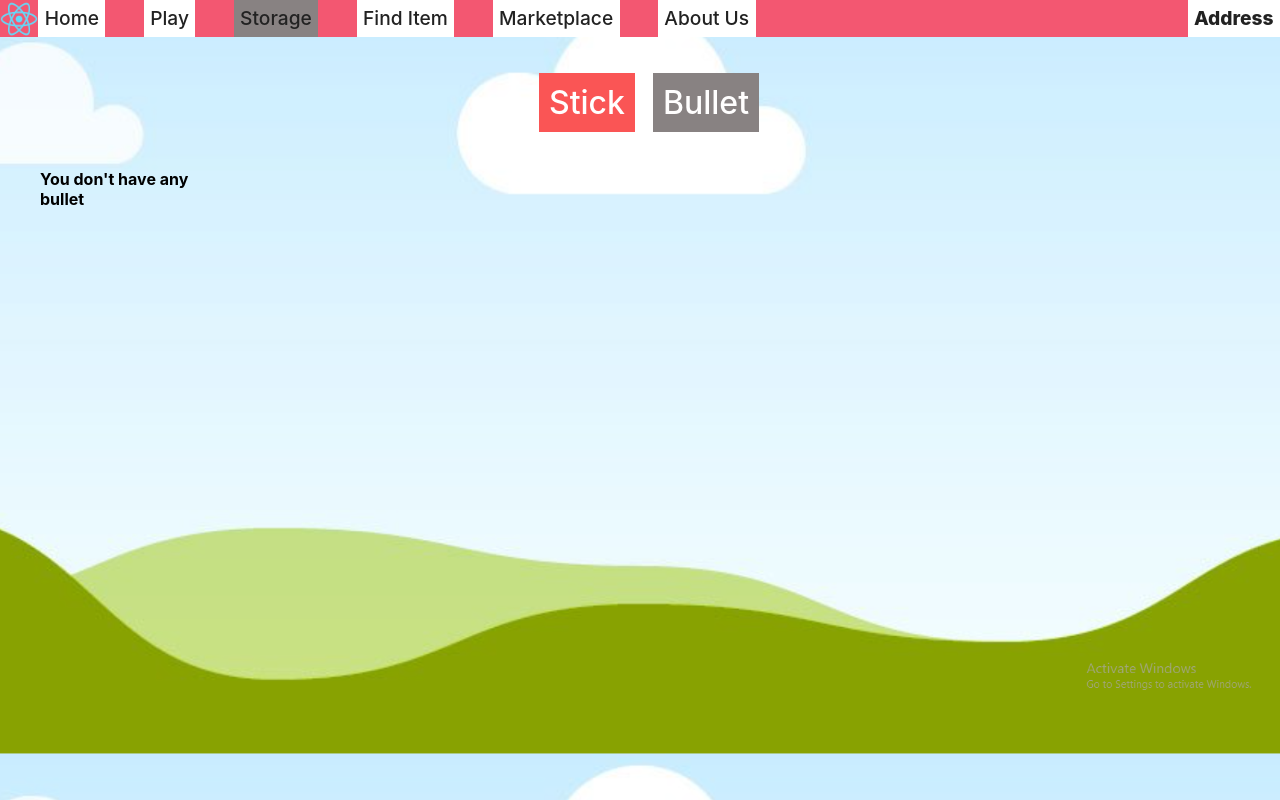
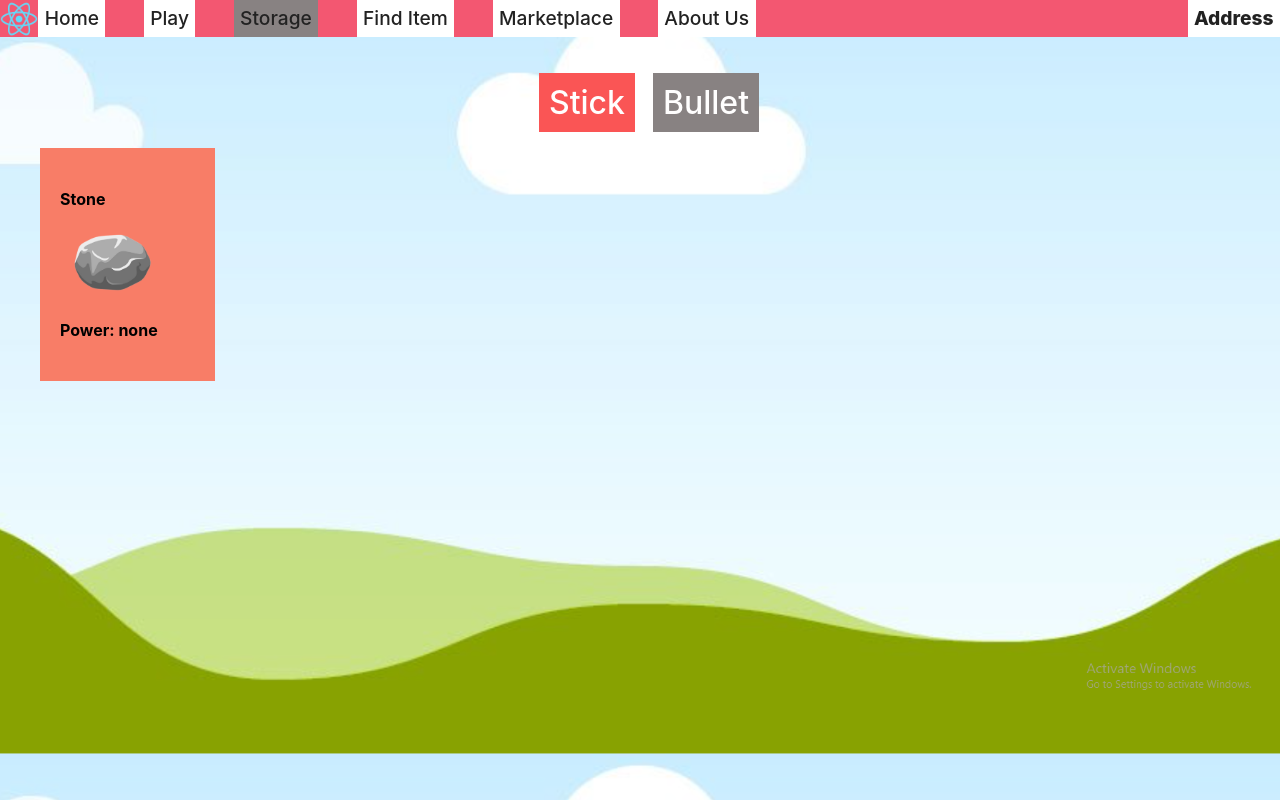
Before and after one commit to CryptoCatapultGameFi/FrontEnd, a React (Create React App) app: page /storage/bullet in a window 1280 px wide. Built offline with nearby package versions, Linux system fonts and the light colour scheme.

Commit message:
add bullet component

```diff
--- /dev/null
+++ b/src/components/bullet/Bullet.css
@@ -0,0 +1,14 @@
+.NFT-item{
+    background-color: rgb(248, 125, 103);
+    padding: 20px;
+
+
+}
+
+.bullet{
+    height: 5vw;
+}
+
+.rubber{
+    color: red;
+}
--- /dev/null
+++ b/src/components/bullet/Bullet.js
@@ -0,0 +1,14 @@
+import "./Bullet.css"
+
+function Stone(props) {
+    const { item } = props;
+    return (
+        <div className="NFT-item">
+            <h4> {item.name}</h4>
+            <img className="bullet" src='/stone.png' />
+            <h4> Power: {item.power}</h4>
+        </div>
+    )
+}
+
+export default Stone;
--- a/src/components/storage/Storage.js
+++ b/src/components/storage/Storage.js
@@ -2,6 +2,7 @@ import { Navigate, Route, Routes } from "react-router-dom";
 import LayoutPage from "../../layout/LayoutPage";
 import SelectButtom from "../../util/selectButtom/SelectButtom";
 import Item from "../item/Item";
+import Stone from "../bullet/Bullet";
 import './Storage.css'
 
 
@@ -17,7 +18,12 @@ const sticks = [
     rubber: "3"
   }
 ]
-const bullets = []
+const bullets = [
+  {
+    name: "Stone",
+    power: "none"
+  }
+]
 
 
 function GetStick() {
@@ -35,7 +41,7 @@ function GetBullet() {
     return <h4>You don't have any bullet</h4>
   }
   const stickElements = bullets.map((bullet, index) => {
-    return <Item key={index} item={bullet} />;
+    return <Stone key={index} item={bullet} />;
   })
   return stickElements
 }
```
Also changed, not shown: public/stone.png (added).
